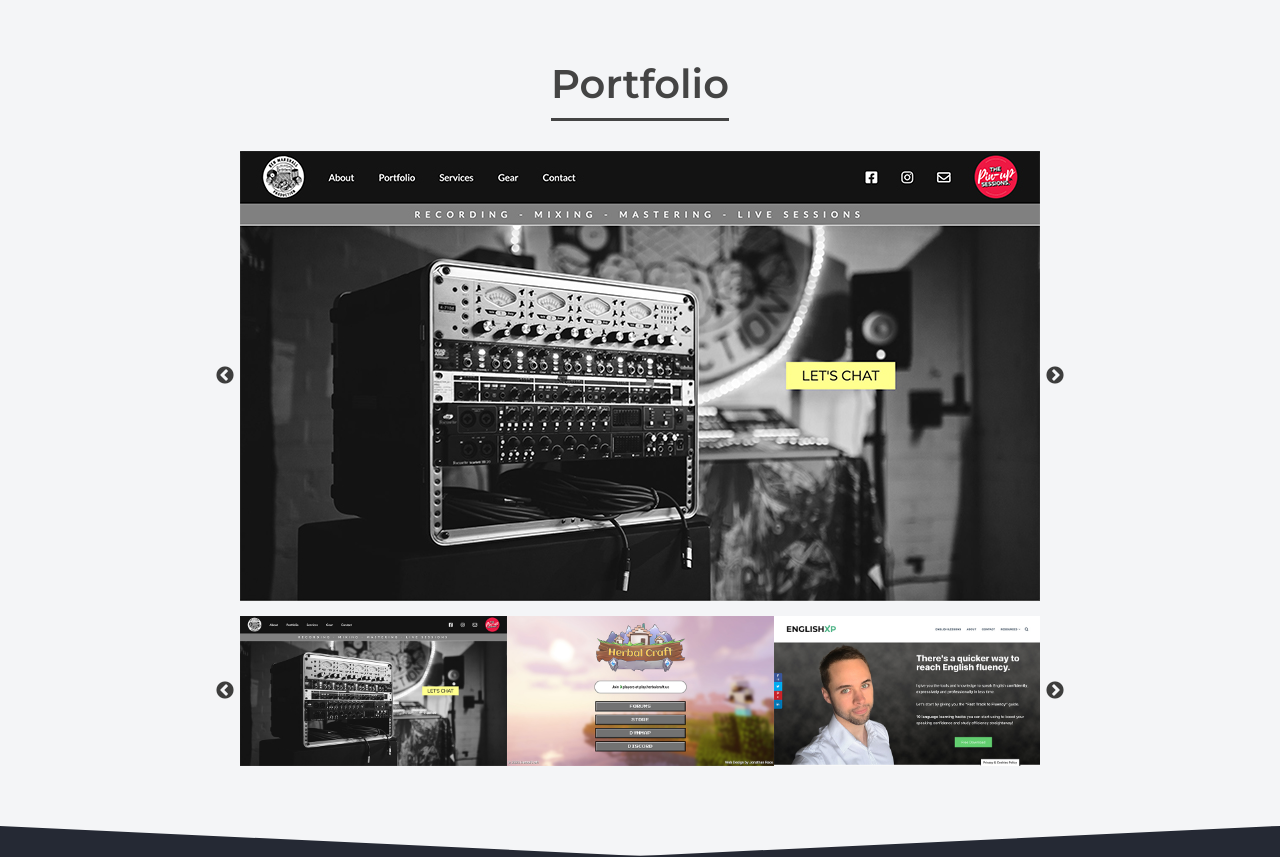
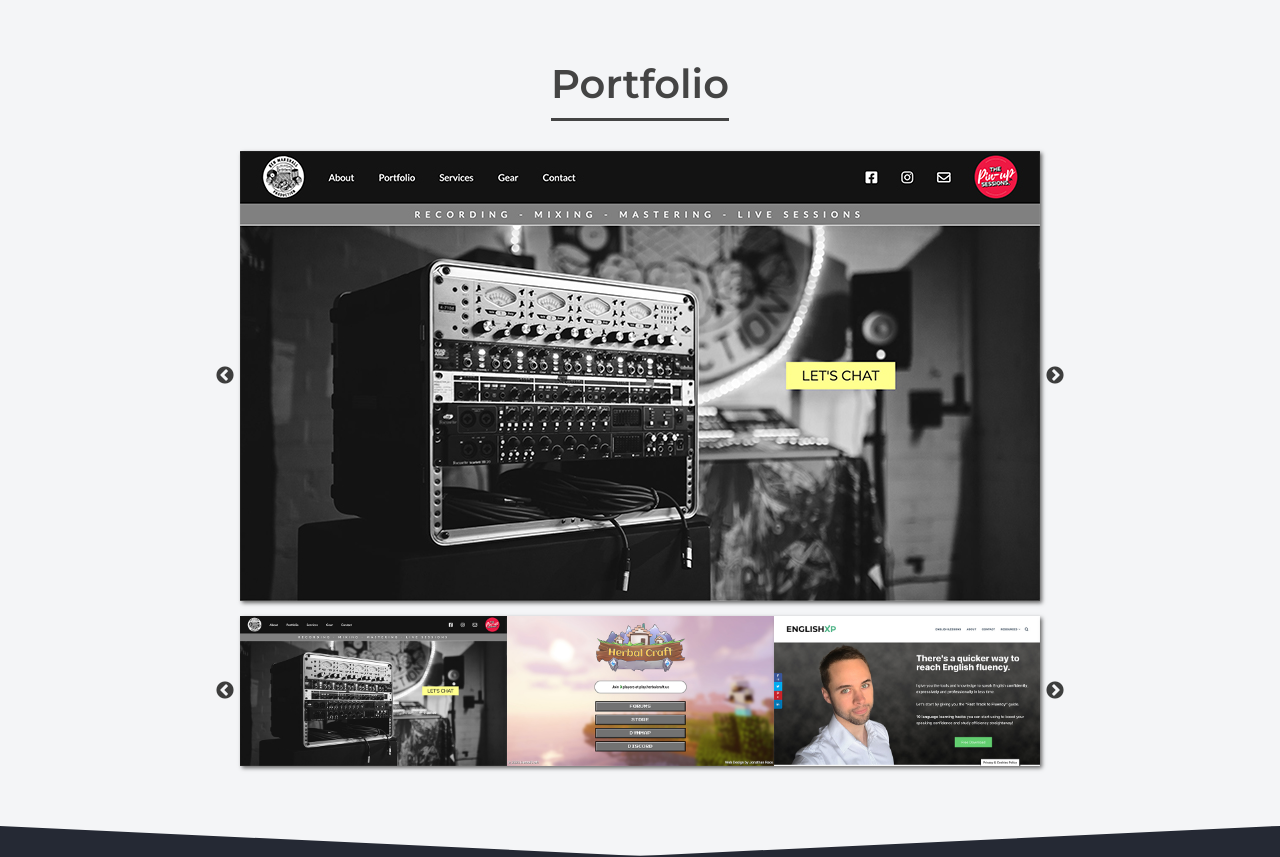
Before and after one commit to jonathanrace77/jonathanrace77.github.io, a PHP site: page / in a window 1280 px wide. Shown: the part 1593-2450 px from the top of the page. Run offline with PHP 8.4, Linux system fonts and the light colour scheme; some libraries are stand-ins or nearby versions.

Commit message:
1.0.3
Shadows added + fixes

```diff
--- a/css/portfolio.scss
+++ b/css/portfolio.scss
@@ -78,32 +78,27 @@
 }
 
 .slider-single {
-  display: grid !important;
   align-content: center !important;
   justify-content: center !important;
-  width: 100%;
   margin-bottom: 15px;
   max-height: 450px;
   max-width: 800px;
-  background: green;
 
 	display: table !important;
 	table-layout: fixed !important;
 	width: 100% !important;
-
+  box-shadow: 2px 2px 4px #666;
   div {
     display: block !important;
     align-content: center !important;
     justify-content: center !important;
     width: 100%;
     height: 100%;
-    background: blue;
     img {
       height: auto;
       max-height: 450px;
       max-width: 800px;
       width: 80vw;
-      background: purple;
     }
   }
 }
@@ -115,6 +110,7 @@
 .slider-nav {
   div {
     height: 100%;
+    box-shadow: 2px 2px 4px #666;
     //transition: none;
     img {
       height: auto;
--- a/css/styles.css
+++ b/css/styles.css
@@ -636,21 +636,19 @@ span.line {
 }
 
 .slider-single {
-  display: -ms-grid !important;
-  display: grid !important;
   -ms-flex-line-pack: center !important;
       align-content: center !important;
   -webkit-box-pack: center !important;
       -ms-flex-pack: center !important;
           justify-content: center !important;
-  width: 100%;
   margin-bottom: 15px;
   max-height: 450px;
   max-width: 800px;
-  background: green;
   display: table !important;
   table-layout: fixed !important;
   width: 100% !important;
+  -webkit-box-shadow: 2px 2px 4px #666;
+          box-shadow: 2px 2px 4px #666;
 }
 
 .slider-single div {
@@ -662,7 +660,6 @@ span.line {
           justify-content: center !important;
   width: 100%;
   height: 100%;
-  background: blue;
 }
 
 .slider-single div img {
@@ -670,7 +667,6 @@ span.line {
   max-height: 450px;
   max-width: 800px;
   width: 80vw;
-  background: purple;
 }
 
 .slider-single h3 {
@@ -679,6 +675,8 @@ span.line {
 
 .slider-nav div {
   height: 100%;
+  -webkit-box-shadow: 2px 2px 4px #666;
+          box-shadow: 2px 2px 4px #666;
 }
 
 .slider-nav div img {
--- a/index.html
+++ b/index.html
@@ -38,13 +38,13 @@
         <div id="social-container">
           <ul>
             <li class="link">
-              <a href="https://www.linkedin.com/in/jonathanrace1/" targert = "_blank"><img id="logo" src="img/linkedin.png"></a>
+              <a href="https://www.linkedin.com/in/jonathanrace1/" target = "_blank"><img id="logo" src="img/linkedin.png"></a>
             </li>
             <li class="link">
-              <a href="https://codepen.io/jonathan-race" targert = "_blank"><img id="logo" src="img/codepen.png"></a>
+              <a href="https://codepen.io/jonathan-race" target = "_blank"><img id="logo" src="img/codepen.png"></a>
             </li>
             <li class="link">
-              <a href="https://github.com/jonathanrace77" targert = "_blank"><img id="logo" src="img/github.png"></a>
+              <a href="https://github.com/jonathanrace77" target = "_blank"><img id="logo" src="img/github.png"></a>
             </li>
           </ul>
         </div>
```
Also changed, not shown: css/portfolio.css (+4 -6 lines), 2 other files.
